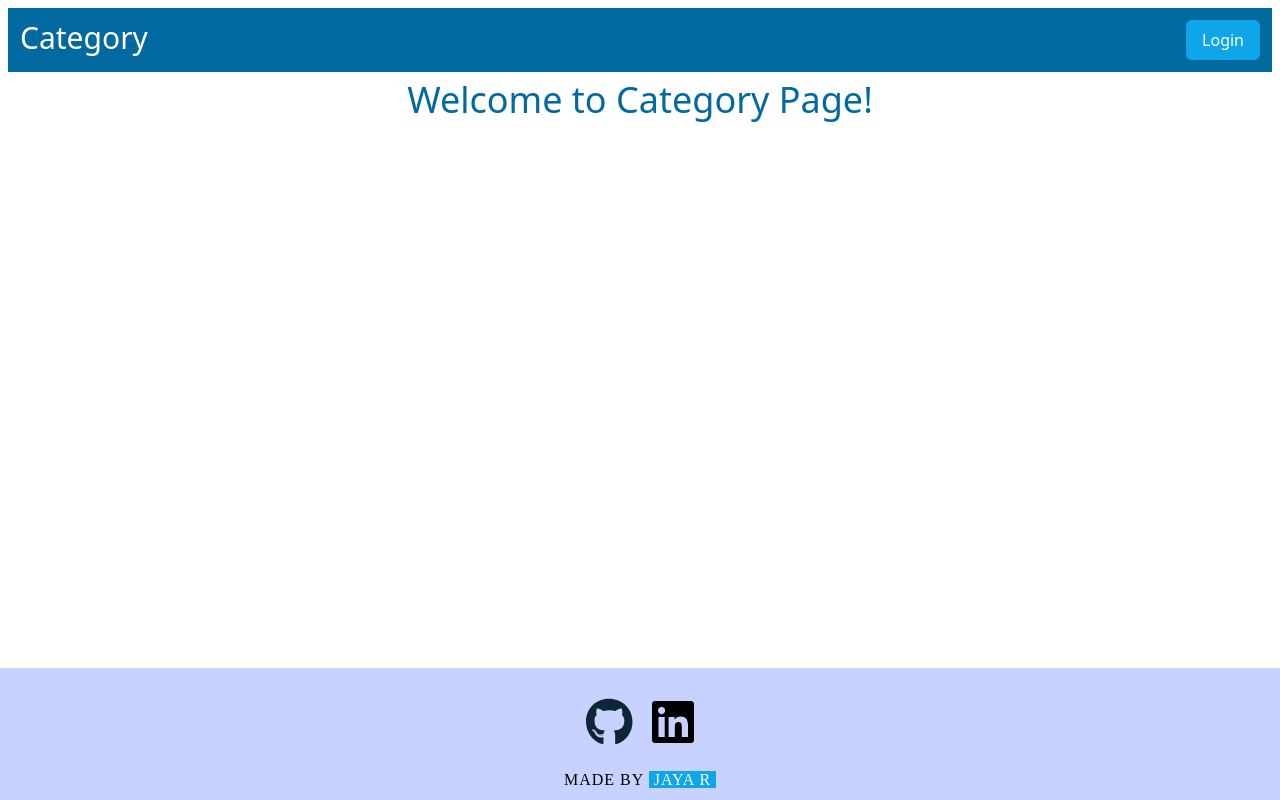
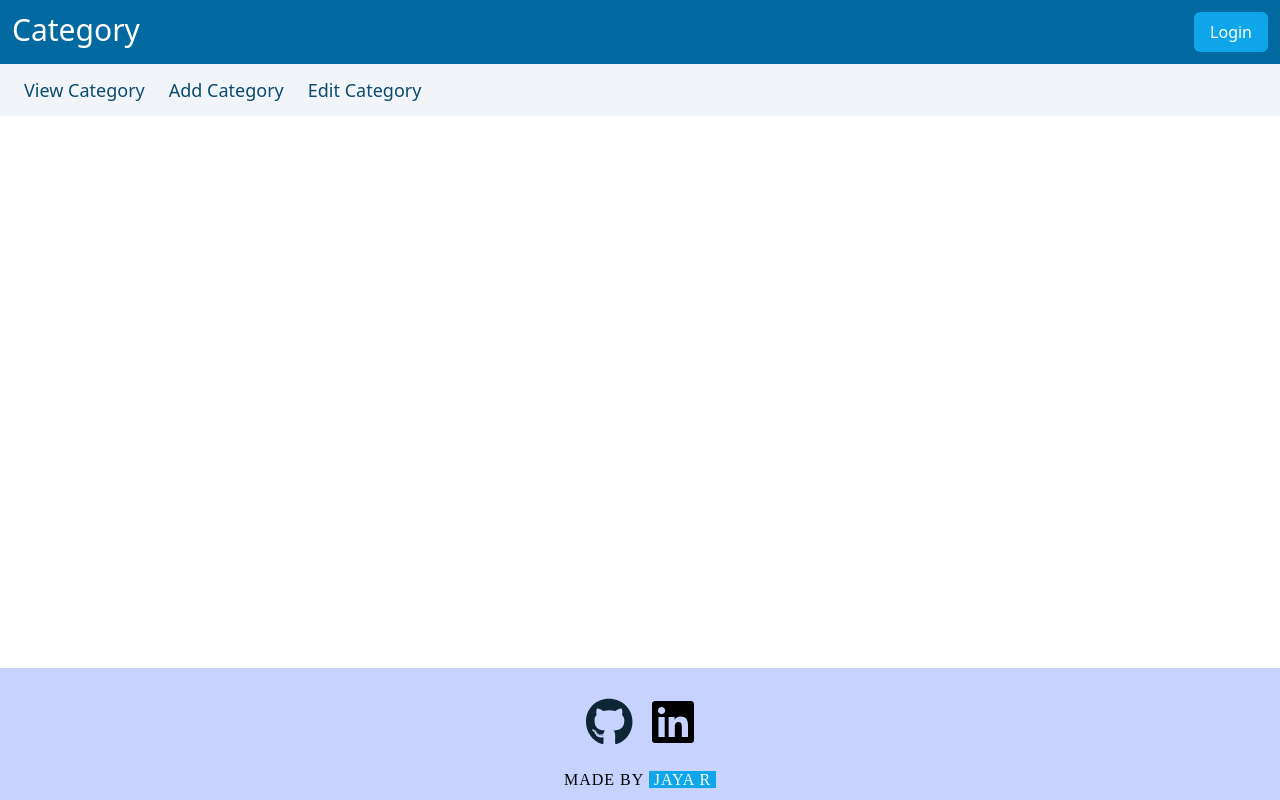
Before and after one commit to jayakumari14/CategoryCrud, a React (Vite) app in the folder frontend/: page / in a window 1280 px wide. Built offline with nearby package versions, Linux system fonts and the light colour scheme.

Commit message:
styles added

```diff
--- a/frontend/src/components/Header.jsx
+++ b/frontend/src/components/Header.jsx
@@ -1,7 +1,7 @@
 const Header = () => {
   return (
     <div>
-      <nav className="p-3 bg-sky-700 text-black m-2 ">
+      <nav className="p-3 bg-sky-700 text-black  ">
         <ul className="flex justify-between">
           <li className="text-3xl text-white">Category</li>
           <li>
--- a/frontend/src/components/Layout.jsx
+++ b/frontend/src/components/Layout.jsx
@@ -1,14 +1,23 @@
 import { Outlet } from "react-router-dom";
 import Header from "./Header";
 import Footer from "./Footer";
+import { Link } from "react-router-dom";
 
 const Layout = () => {
   return (
     <>
       <Header />
-      <h1 className=" text-center text-4xl text-sky-700">
-        Welcome to Category Page!
-      </h1>
+      <div className=" text-lg text-sky-900 bg-slate-100 p-3">
+        <Link to={"view-category"} className="mx-3">
+          View Category
+        </Link>
+        <Link to={"add-category"} className="mx-3">
+          Add Category
+        </Link>
+        <Link to={"edit-category"} className="mx-3">
+          Edit Category
+        </Link>
+      </div>
 
       <Outlet />
 
```
